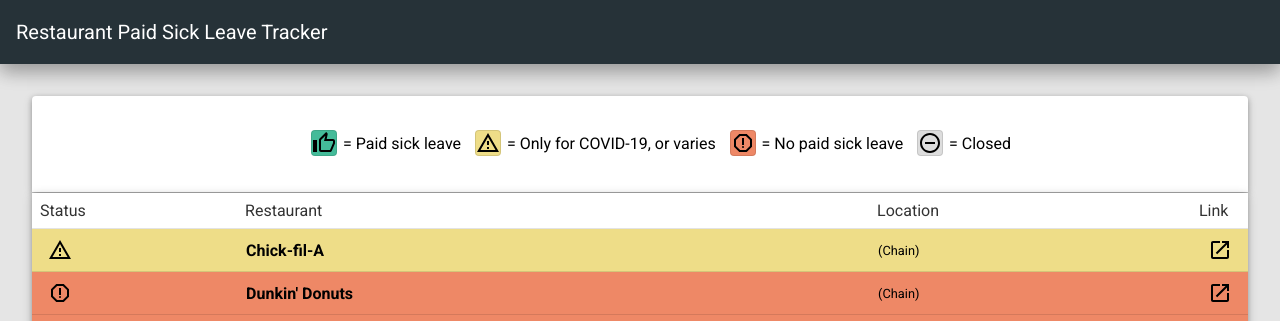
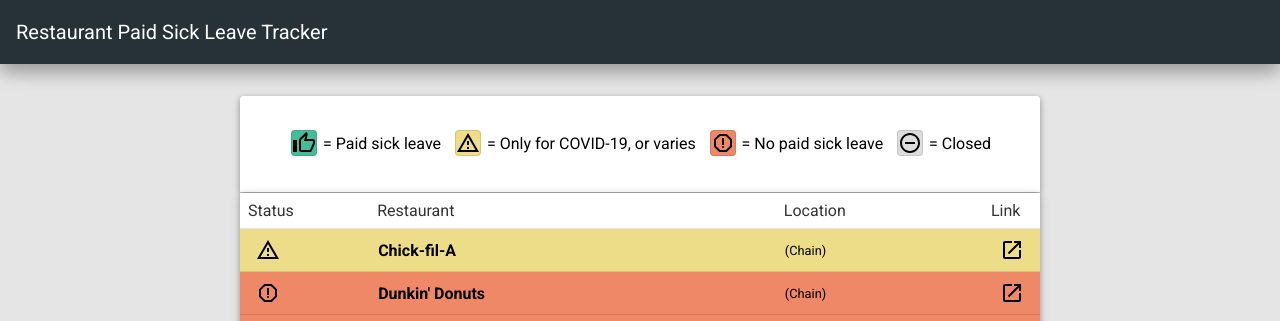
Before and after one commit to ZMYaro/paid-sick-leave-tracker, a plain HTML site: page index.html in a window 1280 px wide. Shown: the top 321 px of the page. Drawn offline with Linux system fonts and the light colour scheme.

Commit message:
Set main card max width to 800px

```diff
--- a/styles/material-elements.css
+++ b/styles/material-elements.css
@@ -558,7 +558,7 @@
 	cursor: not-allowed;
 }
 
-@media (max-width: 600px) {
+@media (max-width: 800px) {
 	body {
 		padding: 16px;
 	}
--- a/styles/material-widgets.css
+++ b/styles/material-widgets.css
@@ -306,7 +306,7 @@
 		background: transparent;
 	}
 
-@media (max-width: 600px) {
+@media (max-width: 800px) {
 	body {
 		padding-top: 72px; /* 56px toolbar + 16px padding */
 	}
--- a/styles/styles.css
+++ b/styles/styles.css
@@ -12,6 +12,7 @@
 
 /* Layout stuff */
 .card {
+	max-width: 800px;
 	border-radius: 0;
 	margin: 1px -16px;
 	padding: 0.5rem;
@@ -22,10 +23,10 @@
 	section.card:first-of-type {
 		margin-top: -16px;
 	}
-@media (min-width: 600px) {
+@media (min-width: 800px) {
 	.card {
-		margin-left: 8px;
-		margin-right: 8px;
+		margin-left: auto;
+		margin-right: auto;
 		padding: 1rem;
 	}
 	section.card:first-of-type {
@@ -56,6 +57,7 @@
 
 .status-key {
 	list-style-type: none;
+	padding: 0;
 	text-align: center;
 }
 	.status-key li {
```
